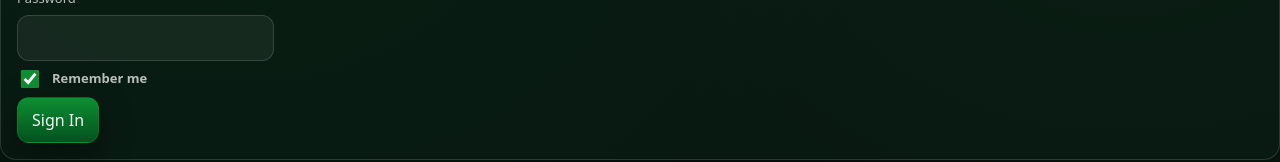
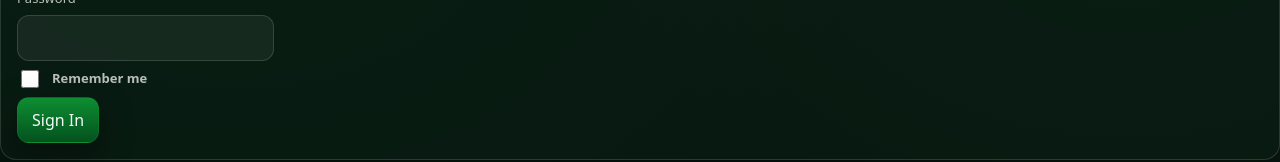
Before and after one commit to mmaani/zomorod-website, a React (Vite) app: page /crm/login in a window 1280 px wide. Shown: the part 190-352 px from the top of the page. Built offline with nearby package versions, Linux system fonts and the light colour scheme; no server answers.

Commit message:
Improve login redirect + rememberMe default

```diff
--- a/src/crm/LoginPage.jsx
+++ b/src/crm/LoginPage.jsx
@@ -1,22 +1,36 @@
 import React, { useState } from "react";
-import { useNavigate } from "react-router-dom";
-import { login, isLoggedIn } from "./auth.js";
+import { useLocation, useNavigate } from "react-router-dom";
+import { login, isLoggedIn, getRememberFlag } from "./auth.js";
 import "./crm.css";
 
 export default function LoginPage() {
   const navigate = useNavigate();
+  const location = useLocation();
+
   const [email, setEmail] = useState("");
   const [password, setPassword] = useState("");
 
-  // ✅ new
-  const [rememberMe, setRememberMe] = useState(true);
+  // Default rememberMe from stored preference (safe in our new auth.js)
+  const [rememberMe, setRememberMe] = useState(() => {
+    try {
+      return getRememberFlag();
+    } catch {
+      return true;
+    }
+  });
 
   const [loading, setLoading] = useState(false);
   const [error, setError] = useState("");
 
+  // Where to go after login
+  const from = location.state?.from || "/crm/dashboard";
+
   React.useEffect(() => {
-    if (isLoggedIn()) navigate("/crm/dashboard", { replace: true });
-  }, [navigate]);
+    if (isLoggedIn()) {
+      navigate(from, { replace: true });
+    }
+    // eslint-disable-next-line react-hooks/exhaustive-deps
+  }, [navigate]); // keep it stable; from might be undefined on first render in some cases
 
   async function onSubmit(e) {
     e.preventDefault();
@@ -24,7 +38,7 @@ export default function LoginPage() {
     setLoading(true);
     try {
       await login(email.trim(), password, rememberMe);
-      navigate("/crm", { replace: true });
+      navigate(from, { replace: true });
     } catch (err) {
       setError(err?.message || "Login failed");
     } finally {
@@ -58,7 +72,6 @@ export default function LoginPage() {
             required
           />
 
-          {/* ✅ Remember me row */}
           <div className="crm-remember">
             <label className="crm-check">
               <input
```
